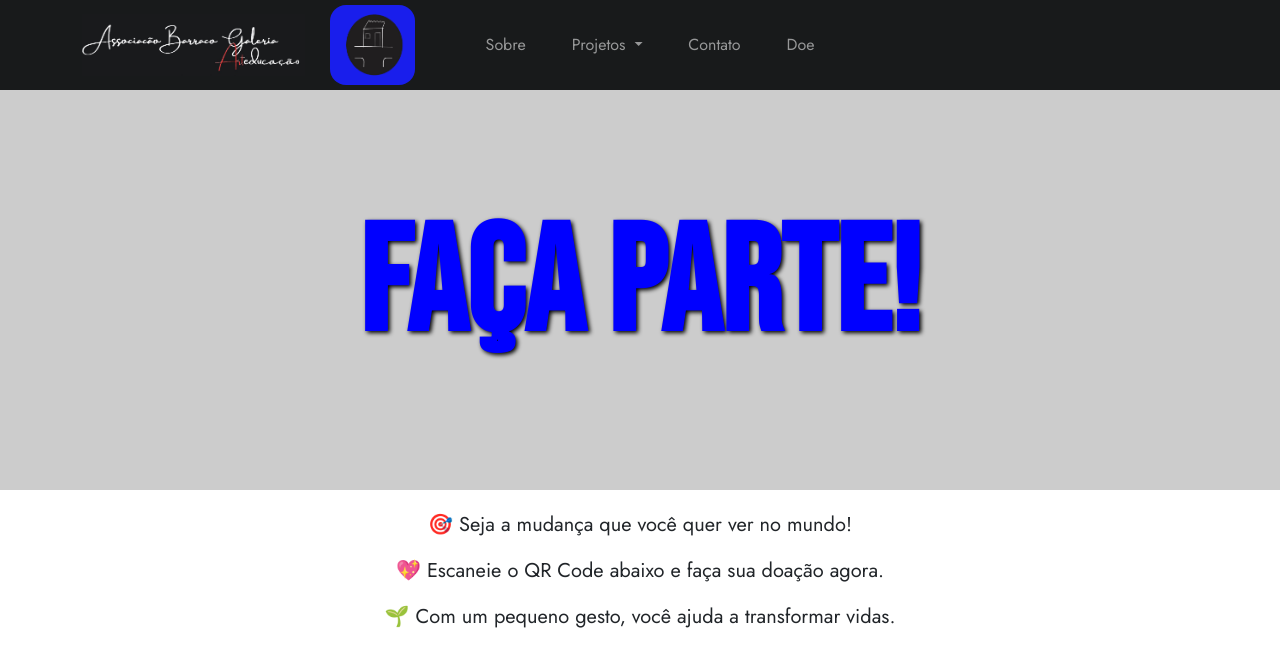
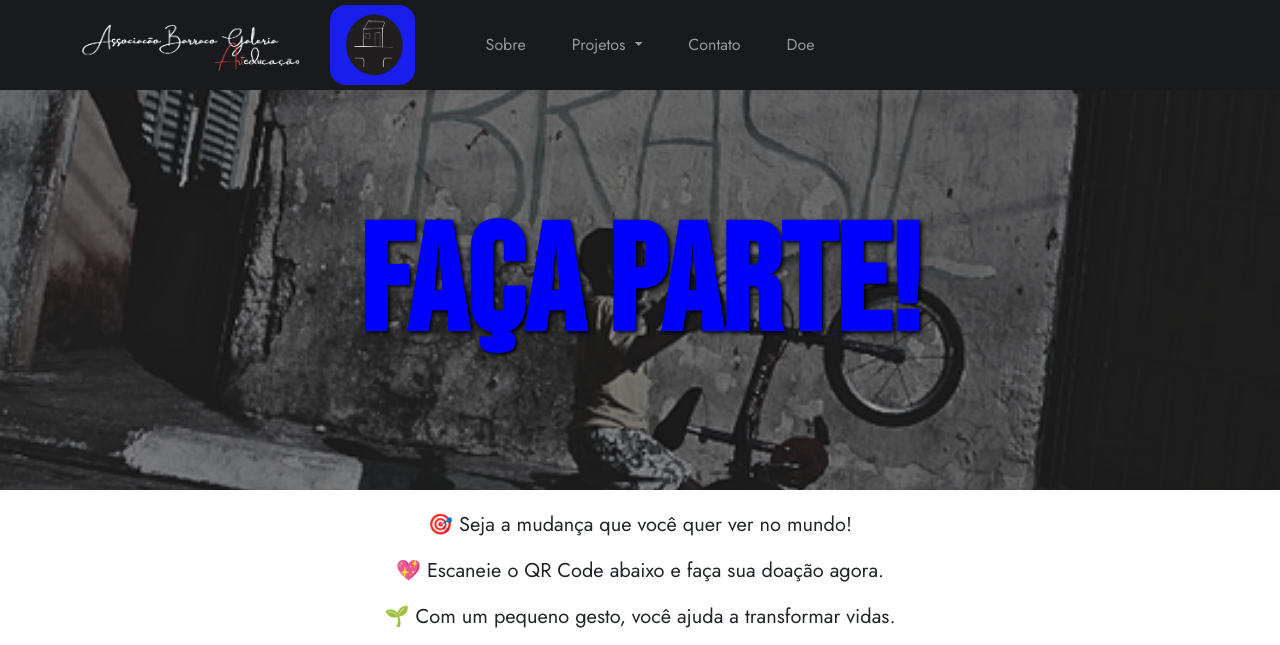
Before and after one commit to henrique0120/projeto-ong, a plain HTML site: page views/doe.html in a window 1280 px wide. Shown: the top 645 px of the page. Drawn offline with nearby package versions, Linux system fonts and the light colour scheme.

Commit message:
arrumando doe

```diff
--- a/public/styles/doe.css
+++ b/public/styles/doe.css
@@ -182,7 +182,7 @@ body, p, .navbar, .carousel-caption {
     margin-bottom: 20px;
     background-size: cover;
     background-position: center;
-    background-image: linear-gradient(rgba(0, 0, 0, 0.2), rgba(0, 0, 0, 0.2)), url(../public/images/bike.png);
+    background-image: linear-gradient(rgba(0, 0, 0, 0.2), rgba(0, 0, 0, 0.2)), url(/public/images/bike.png);
   }
 
   .overlay{
```
